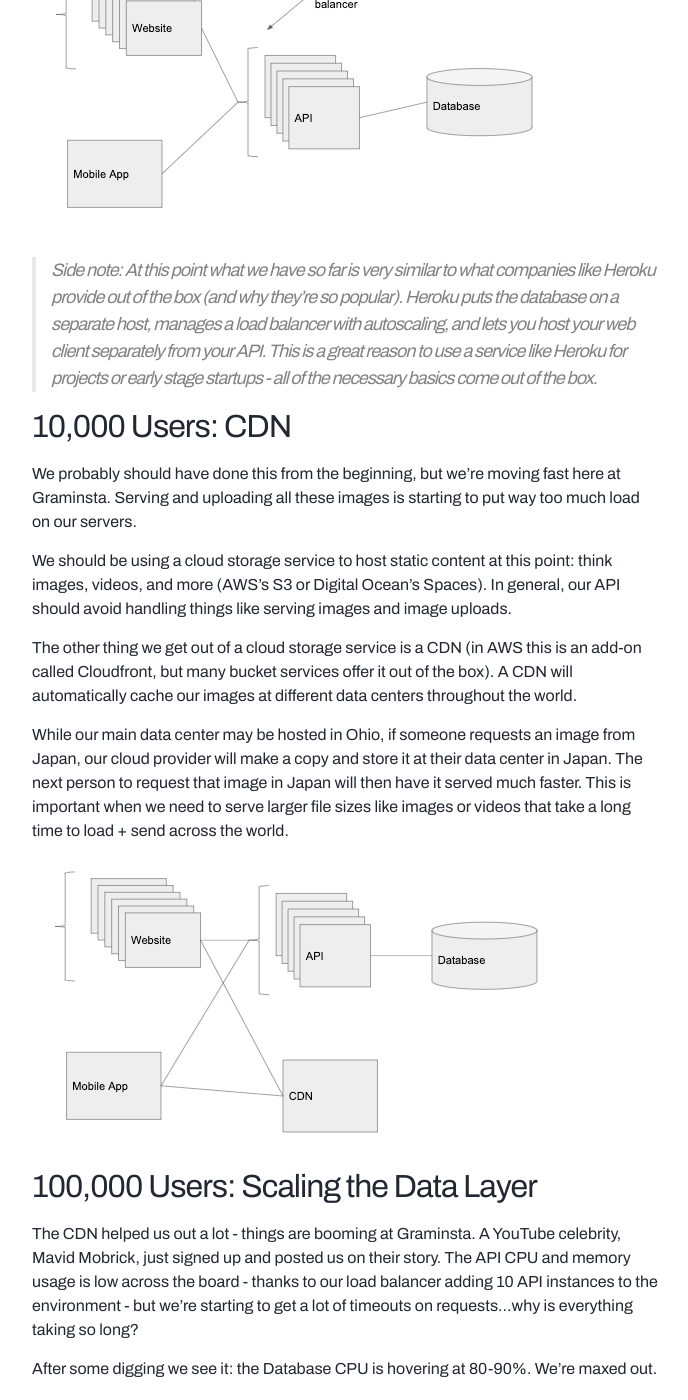
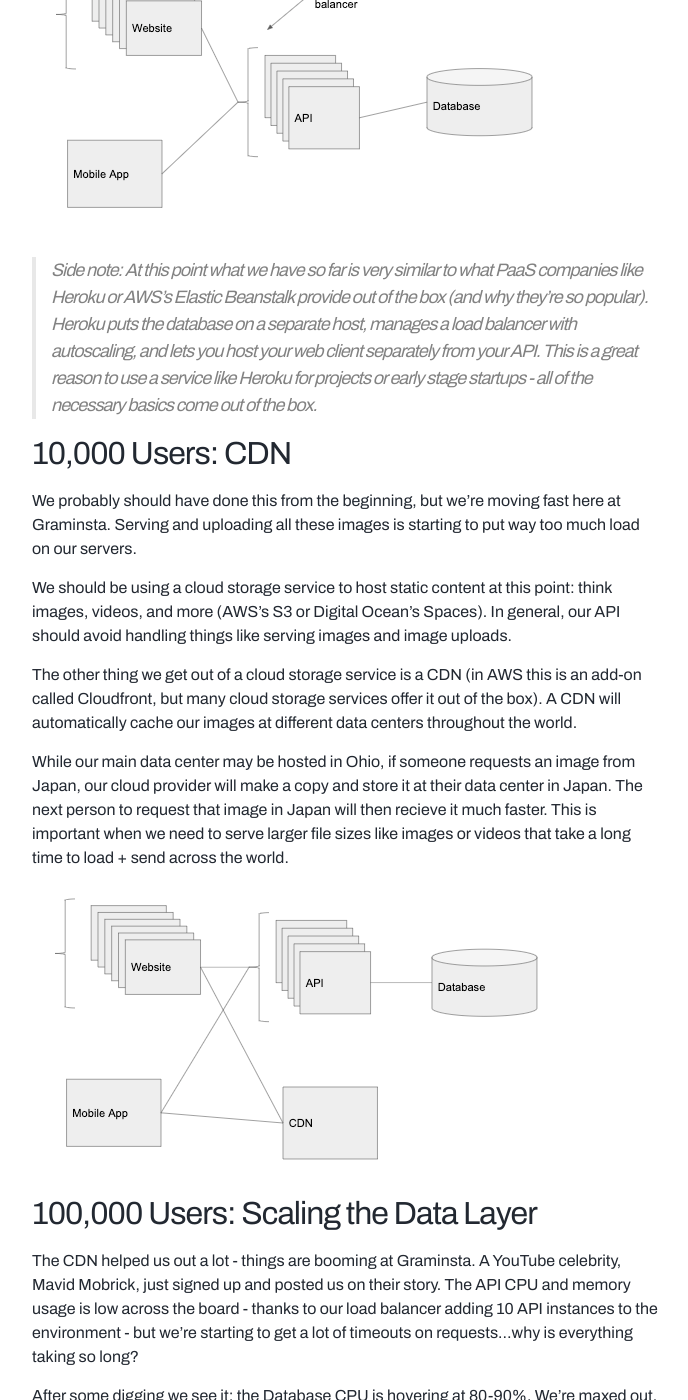
Before and after one commit to alexpareto/blog, a Jekyll site: the page built from _posts/2020-02-03-scaling-100k.markdown, in a window 1280 px wide and 1400 px high, scrolled down 3153 px. Shown: the whole window, without its empty margins (128-816 px from the left). Built offline with Jekyll 4.4.1, drawn with Linux system fonts in a browser that asks for light colours; comment, search, counter and statistics services are not loaded; some of the changed text lies outside the part shown.

Commit message:
some typos

```diff
--- a/_posts/2020-02-03-scaling-100k.markdown
+++ b/_posts/2020-02-03-scaling-100k.markdown
@@ -63,7 +63,7 @@ With a load balancer, our API layer can scale to practically infinity, we will j
 
 ![/assets/Scaling%20to%20100k%20Users/Screen_Shot_2020-01-21_at_8.25.50_AM.png](/assets/Scaling%20to%20100k%20Users/Screen_Shot_2020-01-21_at_8.25.50_AM.png)
 
-> Side note: At this point what we have so far is very similar to what companies like Heroku provide out of the box (and why they're so popular). Heroku puts the database on a separate host, manages a load balancer with autoscaling, and lets you host your web client separately from your API. This is a great reason to use a service like Heroku for projects or early stage startups - all of the necessary basics come out of the box.
+> Side note: At this point what we have so far is very similar to what PaaS companies like Heroku or AWS's Elastic Beanstalk provide out of the box (and why they're so popular). Heroku puts the database on a separate host, manages a load balancer with autoscaling, and lets you host your web client separately from your API. This is a great reason to use a service like Heroku for projects or early stage startups - all of the necessary basics come out of the box.
 
 ## 10,000 Users: CDN
 
@@ -71,9 +71,9 @@ We probably should have done this from the beginning, but we're moving fast here
 
 We should be using a cloud storage service to host static content at this point: think images, videos, and more (AWS's S3 or Digital Ocean's Spaces). In general, our API should avoid handling things like serving images and image uploads.
 
-The other thing we get out of a cloud storage service is a CDN (in AWS this is an add-on called Cloudfront, but many bucket services offer it out of the box). A CDN will automatically cache our images at different data centers throughout the world.
+The other thing we get out of a cloud storage service is a CDN (in AWS this is an add-on called Cloudfront, but many cloud storage services offer it out of the box). A CDN will automatically cache our images at different data centers throughout the world.
 
-While our main data center may be hosted in Ohio, if someone requests an image from Japan, our cloud provider will make a copy and store it at their data center in Japan. The next person to request that image in Japan will then have it served much faster. This is important when we need to serve larger file sizes like images or videos that take a long time to load + send across the world.
+While our main data center may be hosted in Ohio, if someone requests an image from Japan, our cloud provider will make a copy and store it at their data center in Japan. The next person to request that image in Japan will then recieve it much faster. This is important when we need to serve larger file sizes like images or videos that take a long time to load + send across the world.
 
 ![/assets/Scaling%20to%20100k%20Users/Screen_Shot_2020-01-21_at_8.30.06_AM.png](/assets/Scaling%20to%20100k%20Users/Screen_Shot_2020-01-21_at_8.30.06_AM.png)
 
@@ -113,7 +113,7 @@ As the app continues to scale, we're going to want to focus on splitting out ser
 
 We're also going to continue to bump up against limitations on the data layer. This is when we are going to want to start looking into partitioning and sharding the database. These both require more overhead, but effectively allow the data layer to scale infinitely.
 
-We will want to make sure that we have monitoring installed using a service like New Relic or Datadog. This will ensure we understand what requests are slow and where improvement needs to be made. As we scale we will want to constantly be focused on finding bottlenecks and fixing them - often by taking advantage of some of the ideas in the previous sections.
+We will want to make sure that we have monitoring installed using a service like New Relic or Datadog. This will ensure we understand what requests are slow and where improvement needs to be made. As we scale we will want to be focused on finding bottlenecks and fixing them - often by taking advantage of some of the ideas in the previous sections.
 
 Hopefully at this point, we have some other people on the team to help out as well!
 
```
Also changed, not shown: other parts of _posts/2020-02-03-scaling-100k.markdown (+2 -2 lines).
